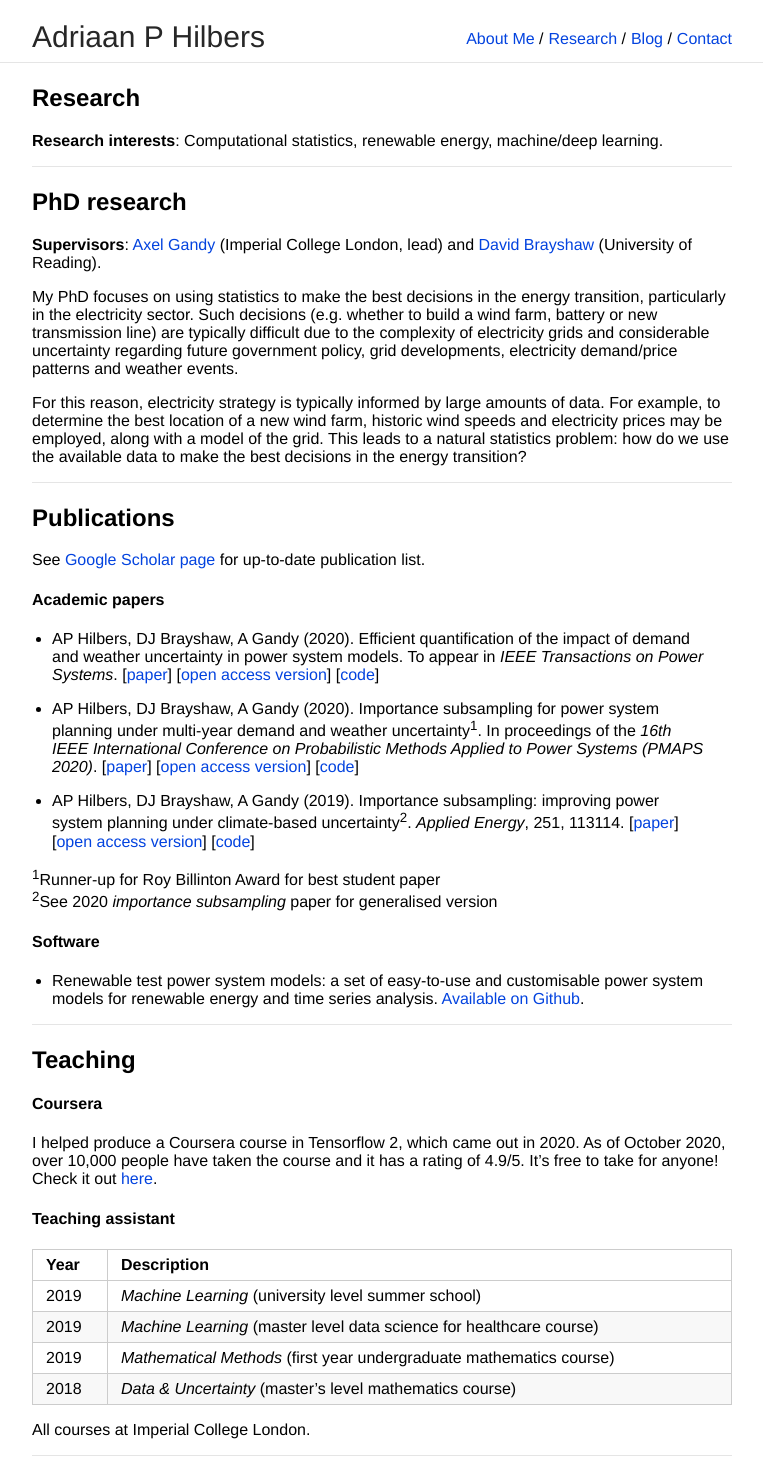
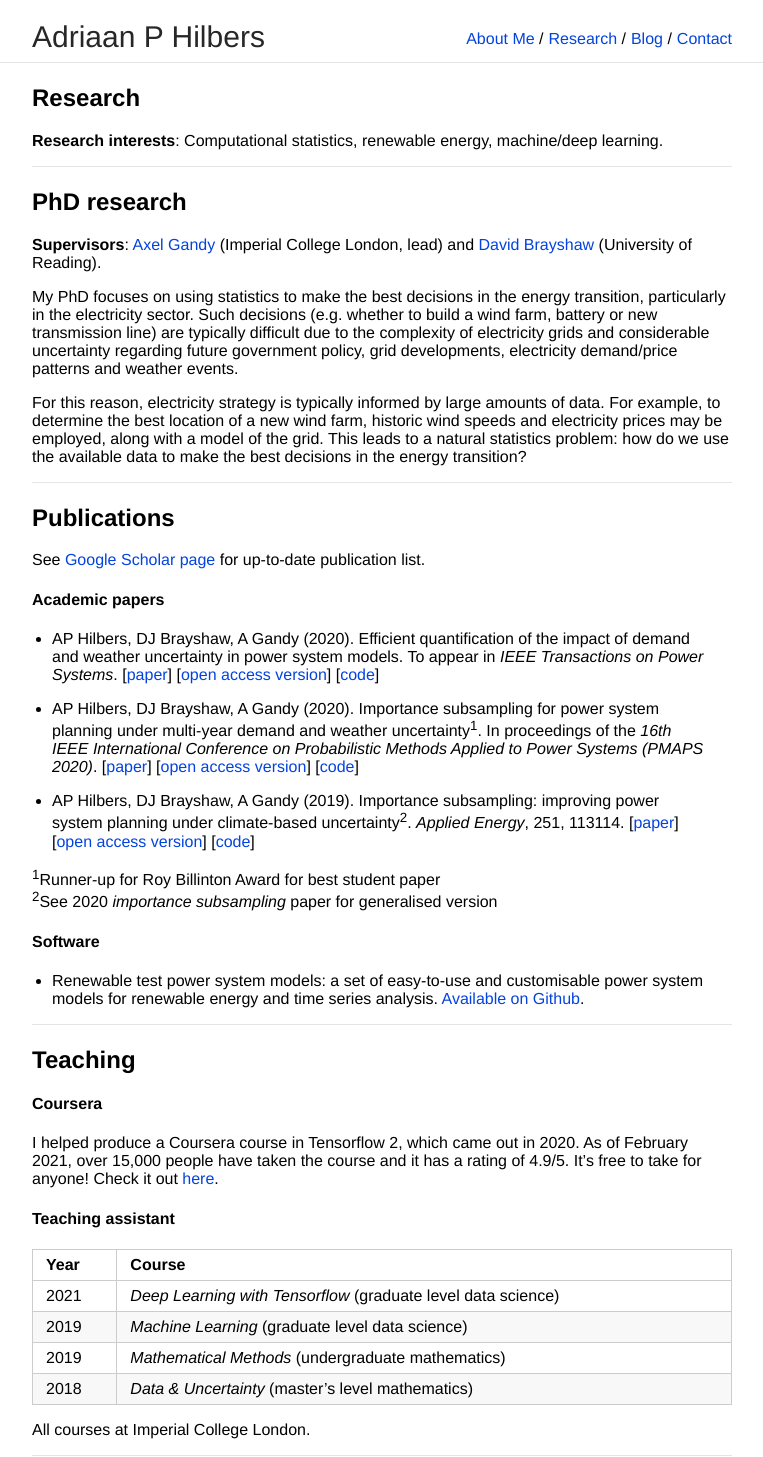
Before and after one commit to ahilbers/ahilbers.github.io, a Jekyll site: the page built from research.md, in a window 1280 px wide. Shown: the whole page, without its empty margins (258-1021 px from the left). Built offline with Jekyll 4.4.1, drawn with Linux system fonts in a browser that asks for light colours; our own code applies the rules of GitHub Pages for plain Markdown files.

Commit message:
update research.md

```diff
--- a/research.md
+++ b/research.md
@@ -53,16 +53,16 @@ See [Google Scholar page](https://scholar.google.com/citations?user=SqSbcwQAAAAJ
 
 #### Coursera
 
-I helped produce a Coursera course in Tensorflow 2, which came out in 2020. As of October 2020, over 10,000 people have taken the course and it has a rating of 4.9/5. It's free to take for anyone! Check it out [here](https://www.coursera.org/learn/getting-started-with-tensor-flow2).
+I helped produce a Coursera course in Tensorflow 2, which came out in 2020. As of February 2021, over 15,000 people have taken the course and it has a rating of 4.9/5. It's free to take for anyone! Check it out [here](https://www.coursera.org/learn/getting-started-with-tensor-flow2).
 
 #### Teaching assistant
 
-Year | Description
+Year | Course
 ----- | ------------------
-2019 | *Machine Learning* (university level summer school)
-2019 | *Machine Learning* (master level data science for healthcare course)
-2019 | *Mathematical Methods* (first year undergraduate mathematics course)
-2018 | *Data & Uncertainty* (master's level mathematics course)
+2021 | *Deep Learning with Tensorflow* (graduate level data science)
+2019 | *Machine Learning* (graduate level data science)
+2019 | *Mathematical Methods* (undergraduate mathematics)
+2018 | *Data & Uncertainty* (master's level mathematics)
 
 All courses at Imperial College London.
 
```
